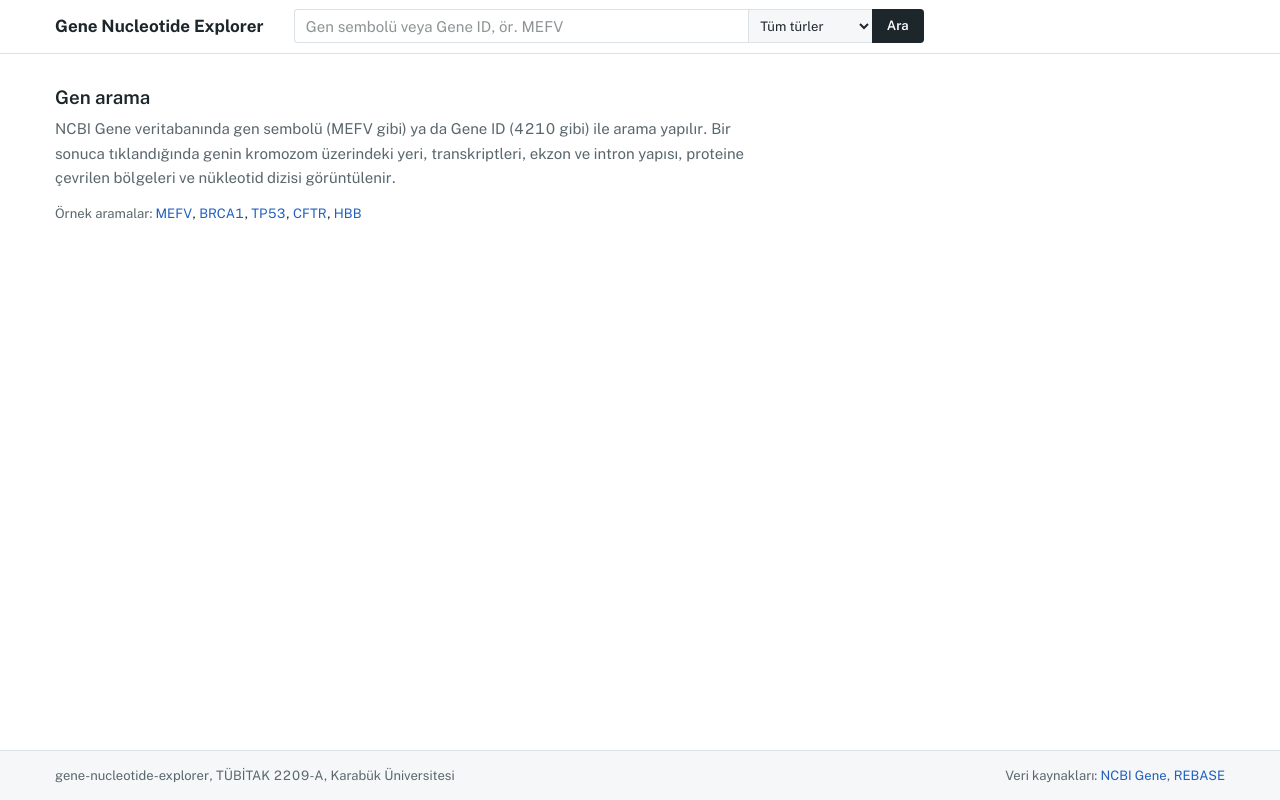
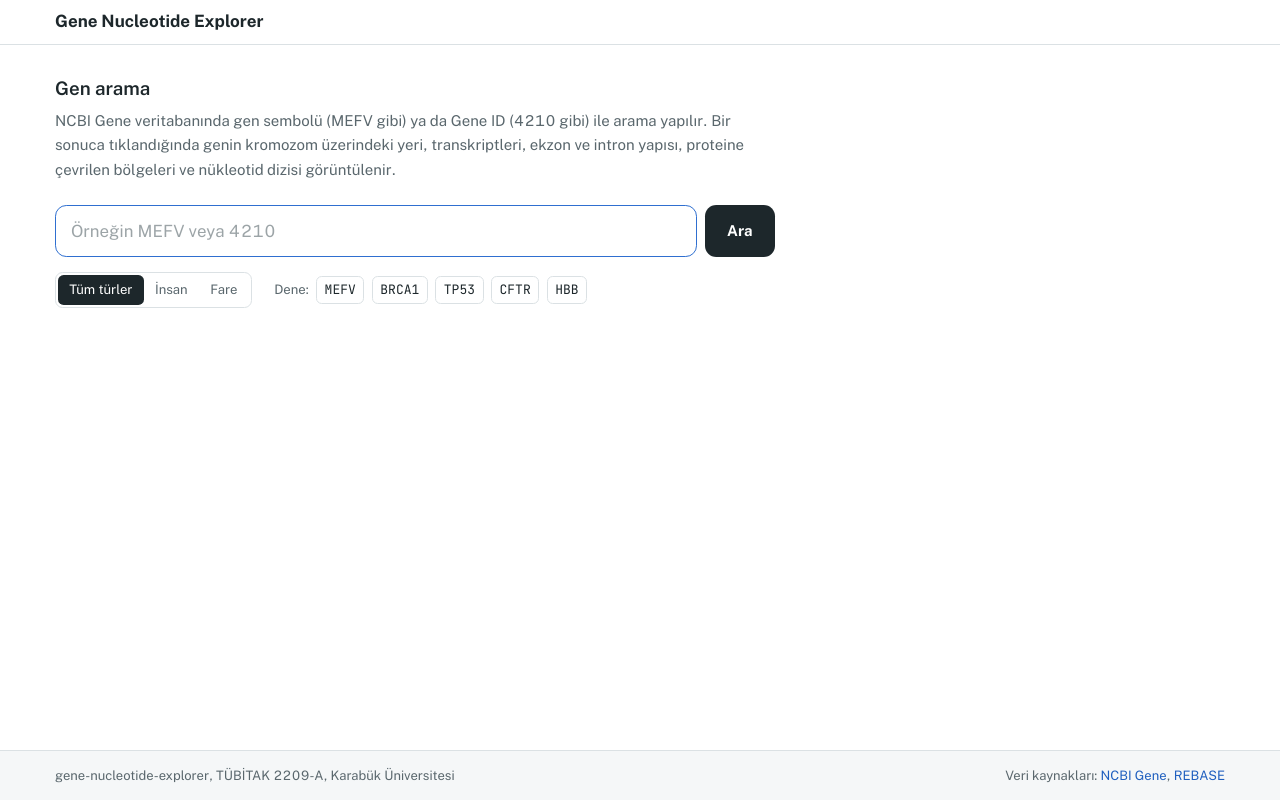
Before and after one commit to BerkantKazangirler/gene-nucleotide-explorer, a React (Vite) app in the folder frontend/: page / in a window 1280 px wide. Built offline with nearby package versions, Linux system fonts and the light colour scheme.

Commit message:
feat(frontend): restore large search form on home page

```diff
--- a/frontend/src/App.tsx
+++ b/frontend/src/App.tsx
@@ -36,6 +36,7 @@ function App() {
         key={`${query}|${organism}`}
         query={query}
         organism={organism}
+        showSearch={Boolean(query || geneId)}
         onHome={() => navigate({})}
         onSearch={(q, org) => navigate({ q, organism: org })}
       />
--- a/frontend/src/components/navbar.tsx
+++ b/frontend/src/components/navbar.tsx
@@ -9,11 +9,12 @@ const ORGANISMS = [
 interface Props {
   query: string;
   organism: string;
+  showSearch: boolean;
   onHome: () => void;
   onSearch: (q: string, organism: string) => void;
 }
 
-export const Navbar = ({ query, organism, onHome, onSearch }: Props) => {
+export const Navbar = ({ query, organism, showSearch, onHome, onSearch }: Props) => {
   const [text, setText] = useState(query);
   const [org, setOrg] = useState(organism);
 
@@ -29,6 +30,7 @@ export const Navbar = ({ query, organism, onHome, onSearch }: Props) => {
         <button onClick={onHome} className="font-bold text-[17px] whitespace-nowrap">
           Gene Nucleotide Explorer
         </button>
+        {showSearch && (
           <form onSubmit={submit} role="search" className="flex flex-1 min-w-[280px] max-w-2xl">
             <label className="sr-only" htmlFor="q">
               Gen sembolü veya Gene ID
@@ -59,6 +61,7 @@ export const Navbar = ({ query, organism, onHome, onSearch }: Props) => {
             </select>
             <button className="h-9 px-4 rounded-r bg-ink text-paper text-sm font-semibold hover:bg-base-c">Ara</button>
           </form>
+        )}
       </div>
     </header>
   );
--- a/frontend/src/layouts/search.tsx
+++ b/frontend/src/layouts/search.tsx
@@ -1,9 +1,14 @@
-import type { ReactNode } from "react";
+import { useState, type FormEvent, type ReactNode } from "react";
 import { useFetch } from "@/hooks/useFetch";
 import type { SearchResponse } from "@/types";
 import { formatLength } from "@/utils/format";
 
 const EXAMPLES = ["MEFV", "BRCA1", "TP53", "CFTR", "HBB"];
+const ORGANISMS = [
+  { value: "", label: "Tüm türler" },
+  { value: "Homo sapiens", label: "İnsan" },
+  { value: "Mus musculus", label: "Fare" },
+];
 
 interface Props {
   query: string;
@@ -17,6 +22,14 @@ export const SearchLayout = ({ query, organism, onSearch, onOpen }: Props) => {
     ? `/api/search?q=${encodeURIComponent(query)}${organism ? `&organism=${encodeURIComponent(organism)}` : ""}`
     : null;
   const state = useFetch<SearchResponse>(url);
+  const [text, setText] = useState(query);
+  const [org, setOrg] = useState(organism);
+
+  const submit = (e: FormEvent) => {
+    e.preventDefault();
+    const q = text.trim();
+    if (q) onSearch(q, org);
+  };
 
   if (!query) {
     return (
@@ -27,23 +40,62 @@ export const SearchLayout = ({ query, organism, onSearch, onOpen }: Props) => {
           tıklandığında genin kromozom üzerindeki yeri, transkriptleri, ekzon ve intron yapısı, proteine çevrilen bölgeleri
           ve nükleotid dizisi görüntülenir.
         </p>
-        <p className="mt-4 text-sm">
-          <span className="text-ink-soft">Örnek aramalar: </span>
-          {EXAMPLES.map((ex, i) => (
-            <span key={ex}>
-              {i > 0 && ", "}
-              <a
-                href={`?q=${ex}&organism=Homo+sapiens`}
-                onClick={(e) => {
-                  e.preventDefault();
-                  onSearch(ex, "Homo sapiens");
-                }}
-              >
-                {ex}
-              </a>
-            </span>
-          ))}
-        </p>
+        <form onSubmit={submit} className="mt-6">
+          <div className="flex gap-2">
+            <label className="sr-only" htmlFor="home-q">
+              Gen sembolü veya numarası
+            </label>
+            <input
+              id="home-q"
+              value={text}
+              onChange={(e) => setText(e.target.value)}
+              placeholder="Örneğin MEFV veya 4210"
+              autoComplete="off"
+              spellCheck={false}
+              autoFocus
+              className="flex-1 min-w-0 h-14 rounded-xl border border-line bg-paper px-4 text-lg font-medium placeholder:text-ink-soft/60 focus:outline-none focus:border-base-c"
+            />
+            <button className="h-14 px-6 rounded-xl bg-ink text-paper font-bold hover:bg-base-c transition-colors">Ara</button>
+          </div>
+
+          <div className="mt-4 flex flex-wrap items-center gap-x-6 gap-y-3 text-sm">
+            <fieldset className="flex rounded-lg border border-line p-0.5 bg-paper">
+              <legend className="sr-only">Tür</legend>
+              {ORGANISMS.map((o) => (
+                <label
+                  key={o.value}
+                  className={`px-3 py-1.5 rounded-md cursor-pointer ${org === o.value ? "bg-ink text-paper" : "text-ink-soft hover:text-ink"}`}
+                >
+                  <input
+                    type="radio"
+                    name="organism"
+                    className="sr-only"
+                    checked={org === o.value}
+                    onChange={() => setOrg(o.value)}
+                  />
+                  {o.label}
+                </label>
+              ))}
+            </fieldset>
+            <div className="flex flex-wrap items-center gap-2 text-ink-soft">
+              <span>Dene:</span>
+              {EXAMPLES.map((ex) => (
+                <button
+                  type="button"
+                  key={ex}
+                  onClick={() => {
+                    setText(ex);
+                    setOrg("Homo sapiens");
+                    onSearch(ex, "Homo sapiens");
+                  }}
+                  className="font-mono text-[13px] px-2 py-1 rounded-md border border-line bg-paper text-ink hover:border-ink"
+                >
+                  {ex}
+                </button>
+              ))}
+            </div>
+          </div>
+        </form>
       </div>
     );
   }
```
Lines whose indentation alone changed are shown as unchanged.
